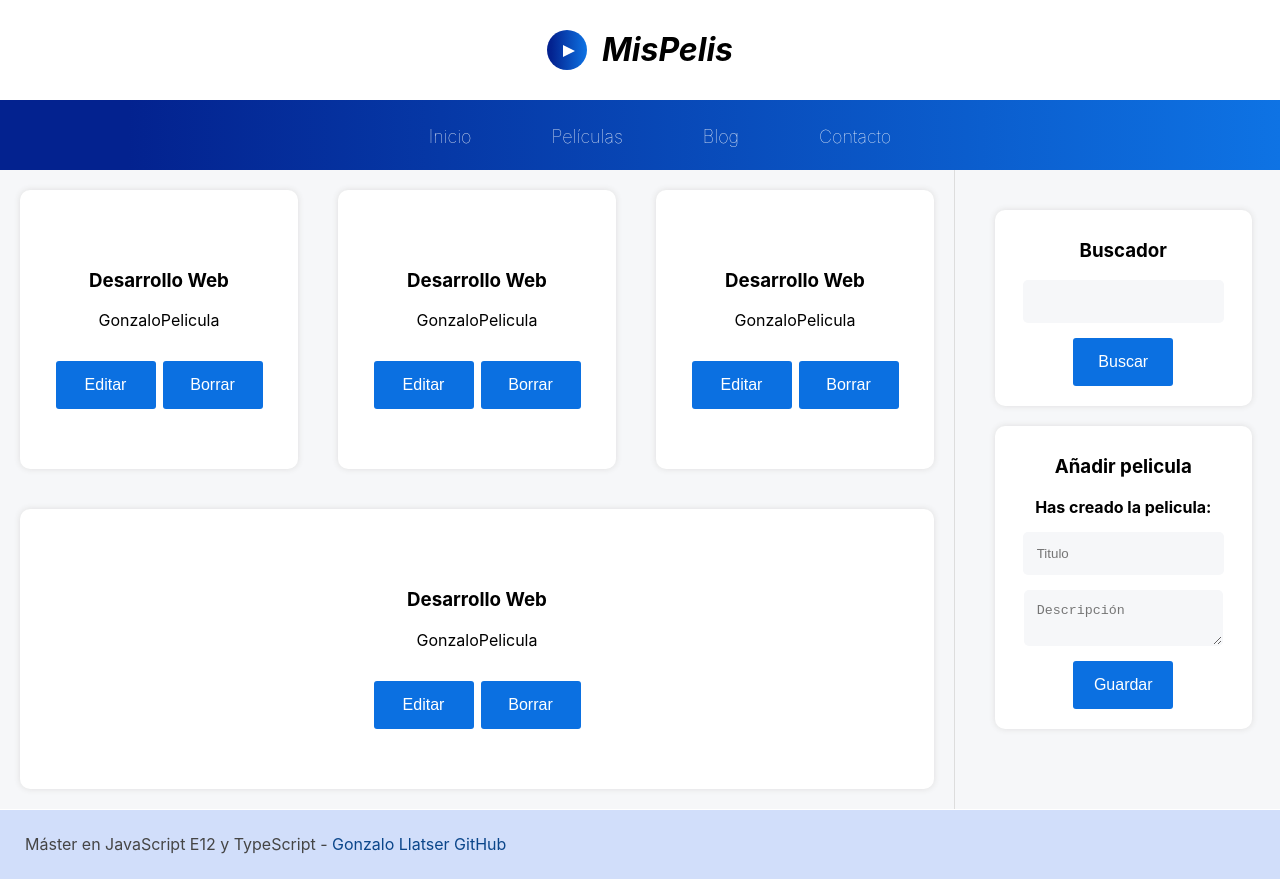
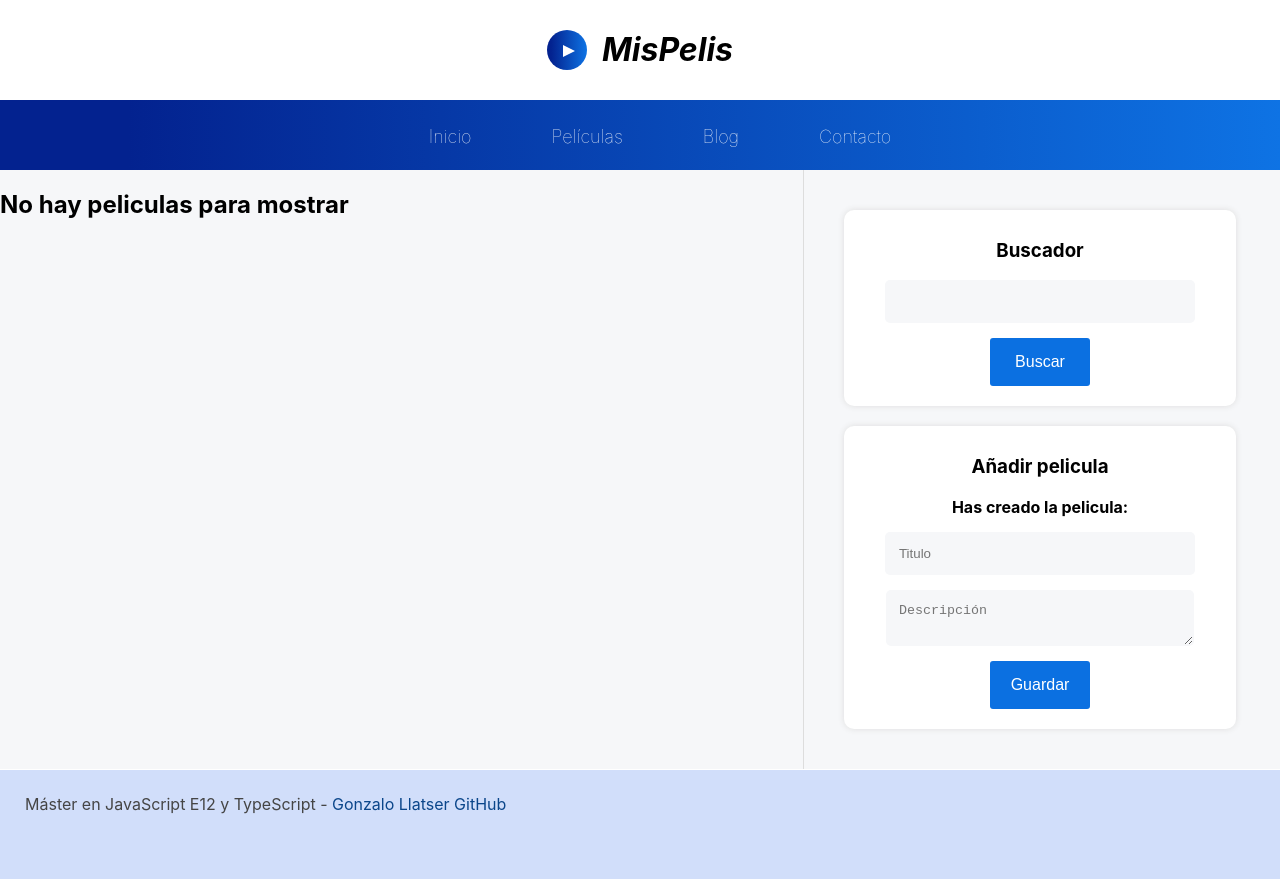
Before and after one commit to GonzaloLlatser/gl_0823_ReactJS_AplicacionDePeliculas, a React (Create React App) app in the folder react_project/: page / in a window 1280 px wide. After the commit the page ends 839 px from the top, so only its background shows below. Built offline with nearby package versions, Linux system fonts and the light colour scheme.

Commit message:
feat: Actualiza funcionalidad del componente Listado y ensea por pantalla la informacion del localStorage.

```diff
--- a/react_project/src/components/Listado.js
+++ b/react_project/src/components/Listado.js
@@ -1,35 +1,40 @@
-import React from 'react'
+import React, { useEffect, useState } from 'react'
 
 export const Listado = () => {
-    return (
-        <>
-            <article className="peli-item">
-                <h3 className="title">Desarrollo Web</h3>
-                <p className="description">GonzaloPelicula</p>
-                <button className="edit">Editar</button>
-                <button className="delete">Borrar</button>
-            </article>
 
-            <article className="peli-item">
-                <h3 className="title">Desarrollo Web</h3>
-                <p className="description">GonzaloPelicula</p>
-                <button className="edit">Editar</button>
-                <button className="delete">Borrar</button>
-            </article>
+  const [listadoState, setListadoState] = useState([]);
 
-            <article className="peli-item">
-                <h3 className="title">Desarrollo Web</h3>
-                <p className="description">GonzaloPelicula</p>
-                <button className="edit">Editar</button>
-                <button className="delete">Borrar</button>
-            </article>
+  useEffect(() => {
 
-            <article className="peli-item">
-                <h3 className="title">Desarrollo Web</h3>
-                <p className="description">GonzaloPelicula</p>
-                <button className="edit">Editar</button>
-                <button className="delete">Borrar</button>
-            </article>
-        </>
-    )
+    console.log("cmponentes del listado de peliculas cargado!!");
+    conseguirPeliculas();
+
+  }, []);
+
+
+
+  const conseguirPeliculas = () => {
+
+    let peliculas = JSON.parse(localStorage.getItem("pelis"));
+
+    setListadoState(peliculas);
+  }
+
+  return (
+    <>
+      {listadoState != null ? listadoState.map(peli => {
+        return (
+          <article key={peli.id} className="peli-item">
+            <h3 className="title">{peli.titulo}</h3>
+            <p className="description">{peli.descripcion}</p>
+            <button className="edit">Editar</button>
+            <button className="delete">Borrar</button>
+          </article>
+        );
+      })
+      : <h2>No hay peliculas para mostrar</h2>
+    }
+    </>
+
+  )
 }
```
